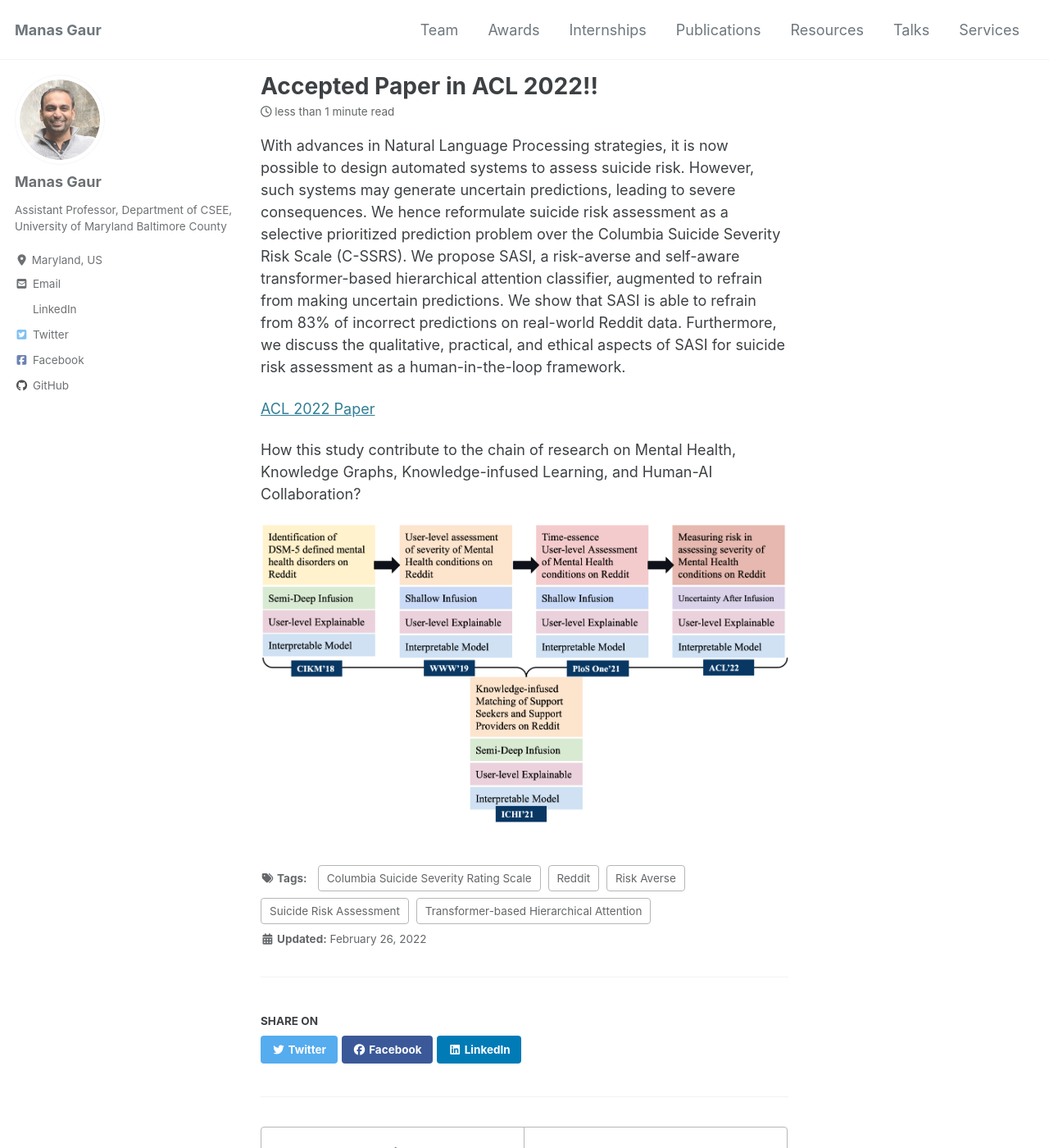
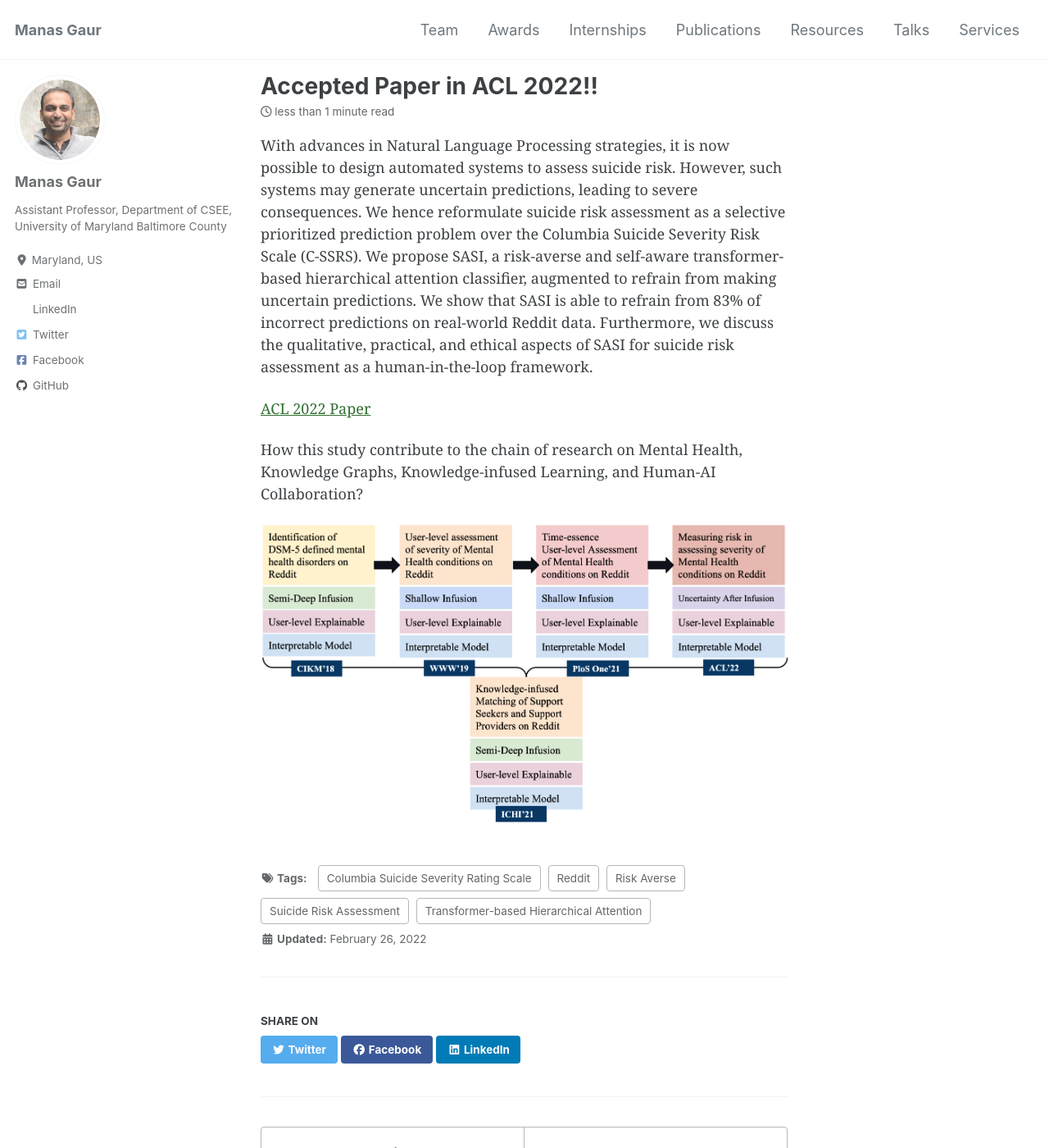
Before and after one commit to manasgaur/manasgaur.github.io, a Jekyll site: the page built from _posts/2022-02-26-ACL.md, in a window 1280 px wide and 1400 px high. Shown: the whole window at 82% size. Built offline with Jekyll 4.4.1, drawn with Linux system fonts in a browser that asks for light colours; cached includes are drawn as plain includes; nearby versions of some CDN libraries.

Commit message:
update styles

```diff
--- a/assets/css/main.scss
+++ b/assets/css/main.scss
@@ -3,6 +3,12 @@
 ---
 
 @charset "utf-8";
+$link-color: rgb(50, 110, 50);
+$serif: "PT Serif", Georgia, Times, serif;
+$sans-serif-narrow: "PT Sans Narrow", -apple-system, BlinkMacSystemFont, "Roboto", "Segoe UI", "Helvetica Neue", "Lucida Grande", Arial, sans-serif;
+
+$global-font-family : $serif;
+$header-font-family : $sans-serif-narrow;
 
 @import "minimal-mistakes/skins/{{ site.minimal_mistakes_skin | default: 'default' }}"; // skin
 @import "minimal-mistakes"; // main partials
--- a/index.html
+++ b/index.html
@@ -22,6 +22,7 @@
 
 <h3 style="font-family:verdana;"><b>UMBC Students:</b></h3>(1) If you are already a graduate student at UMBC, feel free to reach out. (2) I am also accepting undergraduate students for senior thesis advising or independent work. I also recommend you take CMSC 678 (or at least one of Machine Learning or NLP or Knowledge Graph classes) before getting into knowledge-infused learning research.
 
+<br>
 I also have weekly <!-- Calendly link widget begin -->
 <link href="https://assets.calendly.com/assets/external/widget.css" rel="stylesheet">
 <script src="https://assets.calendly.com/assets/external/widget.js" type="text/javascript" async></script>
```
